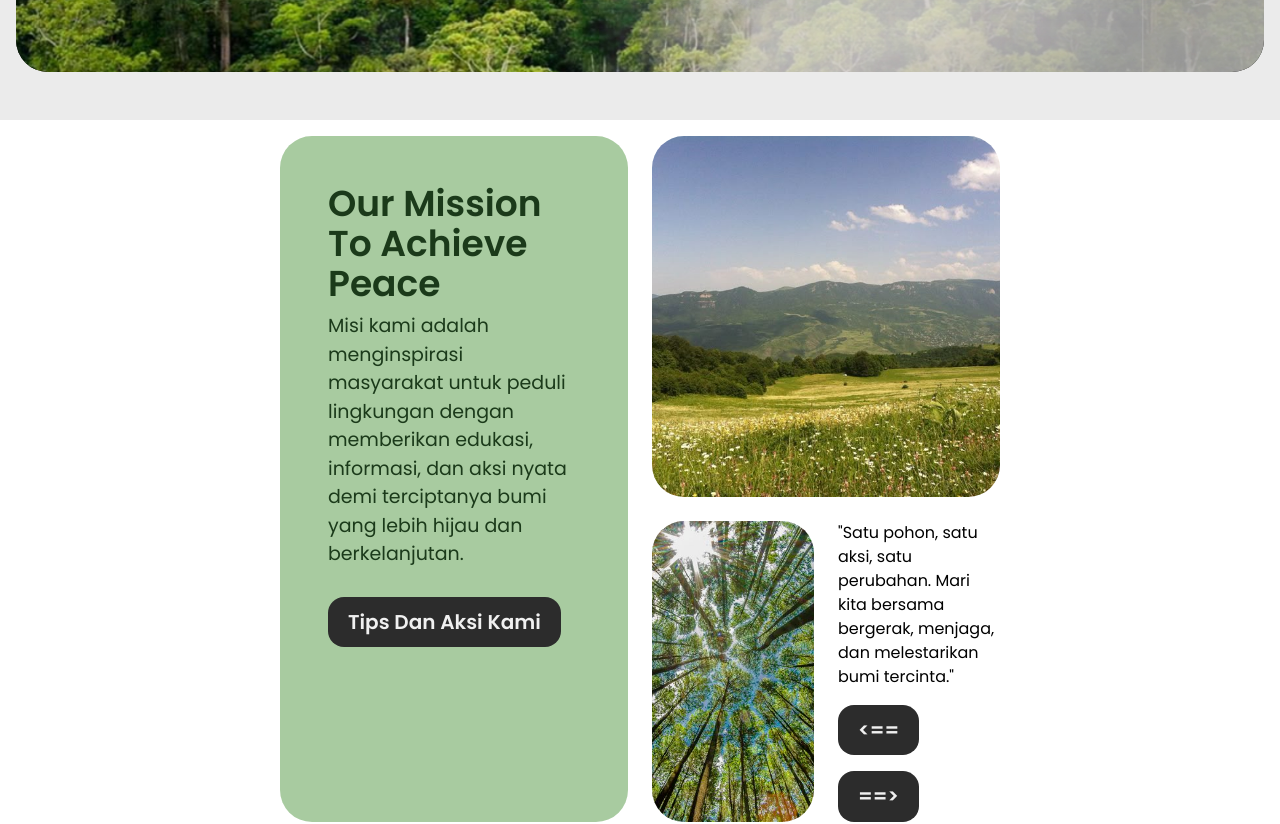
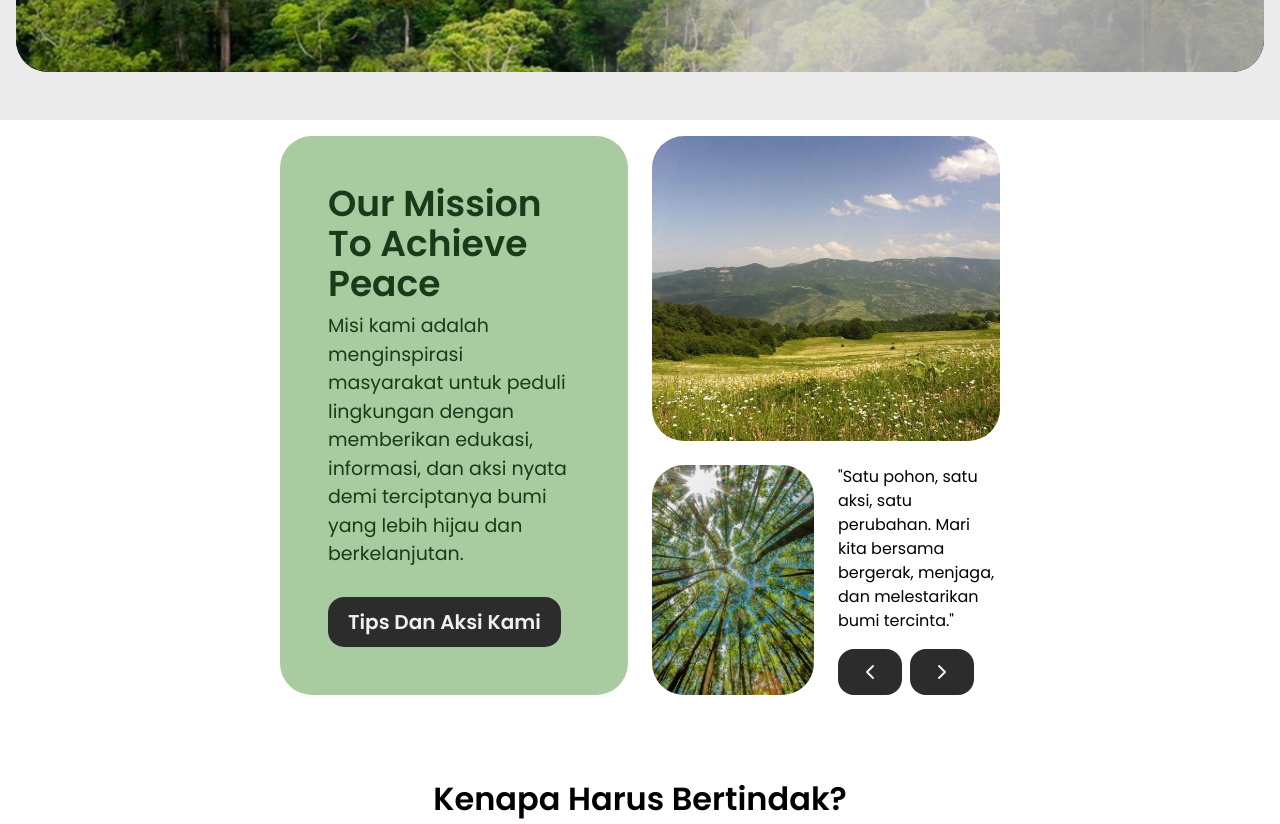
Before and after one commit to excyuef/Peduli-Bumi-Web-Adiwiyata, a React (Vite) app: page / in a window 1280 px wide. Shown: the part 500-1324 px from the top of the page. Built offline with nearby package versions, Linux system fonts and the light colour scheme.

Commit message:
itulah pokoknya

```diff
--- a/package.json
+++ b/package.json
@@ -12,7 +12,7 @@
   "dependencies": {
     "@tailwindcss/vite": "^4.3.3",
     "aos": "^2.3.4",
-    "lucide-react": "^1.51.0",
+    "lucide-react": "^1.52.0",
     "react": "^19.2.8",
     "react-dom": "^19.2.8",
     "react-router-dom": "^7.18.4",
--- a/src/pages/Home.jsx
+++ b/src/pages/Home.jsx
@@ -1,6 +1,8 @@
 import { useEffect, useState } from "react";
 import AOS from "aos";
 import "aos/dist/aos.css";
+import { ChevronRight } from 'lucide-react';
+import { ChevronLeft } from 'lucide-react';
 import heroImg from "../assets/hero.jpg";
 import pemandangan1 from "../assets/pemandangan1.jpg";
 import pemandangan2 from "../assets/pemandangan2.jpg";
@@ -21,7 +23,8 @@ function Home() {
   const [quoteIndex, setQuoteIndex] = useState(0);
 
   useEffect(() => {
-    AOS.init();
+    AOS.init({ duration: 1000, once: true });
+    AOS.refresh();
   }, []);
 
   const nextQuote = () => setQuoteIndex((i) => (i + 1) % quotes.length);
@@ -64,7 +67,7 @@ function Home() {
         {/* Misi */}
         <section className="mt-4 grid grid-cols-1 gap-y-[3vh] p-[2vh] lg:grid-cols-2 lg:gap-x-[3vh] lg:px-70 lg:py-0">
           <div
-            // data-aos="fade-right"
+            data-aos="fade-right"
             className="rounded-4xl bg-[#a8cba0] p-8 text-[#1b3a1a] lg:max-w-130 lg:p-12"
           >
             <div className="mb-2 text-2xl font-bold lg:text-4xl">
@@ -106,10 +109,10 @@ function Home() {
               <div className="text-[0.5rem]">
                 <p id="quote" className="text-[1rem] lg:text-[1rem]">"{quotes[quoteIndex]}"</p>
                 <button className={`${btn} mr-2`} onClick={quoteBefore}>
-                  {"<=="}
+                  <ChevronLeft />
                 </button>
                 <button className={btn} onClick={nextQuote}>
-                  {"==>"}
+                  <ChevronRight />
                 </button>
               </div>
             </div>
```
Also changed, not shown: 1 other file (tests, documents, lock files or other folders).
